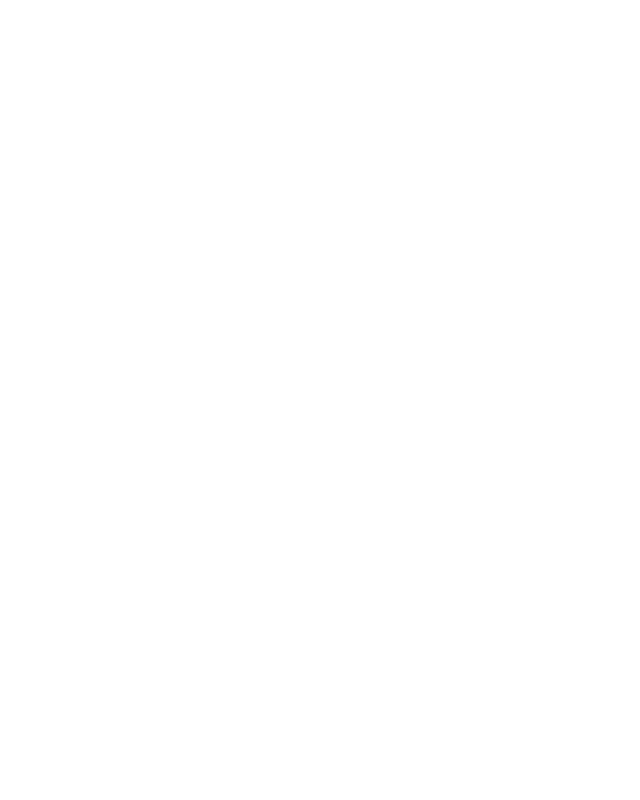
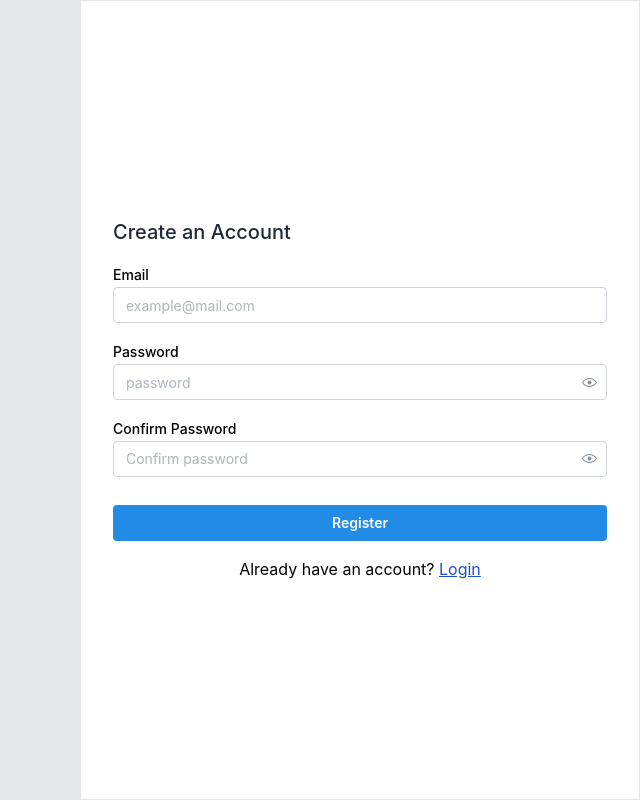
Before and after one commit to mmulyana/spk-frontend, a React (Vite) app: page /register in a window 1280 px wide. Before the commit this address had no page. Shown: the whole page, without its empty margins (640-1280 px from the left). Built offline with nearby package versions, Linux system fonts and the light colour scheme.

Commit message:
feat: update auth style

```diff
--- a/src/routes/auth/login/index.jsx
+++ b/src/routes/auth/login/index.jsx
@@ -1,5 +1,15 @@
-import { Button, Card, PasswordInput, TextInput } from '@mantine/core'
+import {
+  Button,
+  Card,
+  Center,
+  Container,
+  Flex,
+  Group,
+  PasswordInput,
+  TextInput,
+} from '@mantine/core'
 import { useForm } from '@mantine/form'
+import { Link, useNavigate } from 'react-router-dom'
 
 export default function Login() {
   const form = useForm({
@@ -10,14 +20,26 @@ export default function Login() {
     },
   })
 
+  const navigate = useNavigate()
+
   const submit = (data) => {
     console.log(data)
+
+    navigate('/dashboard')
   }
 
   return (
-    <div>
-      <Card>
-        <form onSubmit={form.onSubmit(submit)}>
+    <>
+      <div className='w-[calc(100%-560px)] h-screen bg-gray-200 hidden md:block'></div>
+      <Container
+        className='relative md:fixed top-0 right-0 bg-white border h-screen md:h-full w-full md:w-[560px] '
+        px='32px'
+      >
+        <Flex justify='center' h='100%' direction='column' align='start'>
+          <h1 className='text-xl mb-4 font-medium text-gray-800'>Login</h1>
+
+          <form onSubmit={form.onSubmit(submit)} className='w-full'>
+            <Flex direction='column' gap='16px'>
               <TextInput
                 label='Email'
                 placeholder='example@mail.com'
@@ -30,9 +52,21 @@ export default function Login() {
                 key={form.key('password')}
                 {...form.getInputProps('password')}
               />
-          <Button type='submit' mt={20} fullWidth>Login</Button>
+              <Button type='submit' mt={20} fullWidth>
+                Login
+              </Button>
+            </Flex>
           </form>
-      </Card>
-    </div>
+          <Center w='100%' mt='16px'>
+            <p>
+              Dont have an account?{' '}
+              <Link to='/register' className='text-blue-700 underline'>
+                Register here
+              </Link>
+            </p>
+          </Center>
+        </Flex>
+      </Container>
+    </>
   )
 }
--- a/src/routes/auth/register/index.jsx
+++ b/src/routes/auth/register/index.jsx
@@ -0,0 +1,79 @@
+import {
+  Button,
+  Center,
+  Container,
+  Flex,
+  PasswordInput,
+  TextInput,
+} from '@mantine/core'
+import { useForm } from '@mantine/form'
+import { Link } from 'react-router-dom'
+
+export default function Register() {
+  const form = useForm({
+    mode: 'uncontrolled',
+    initialValues: {
+      email: '',
+      password: '',
+      confirmPassword: '',
+    },
+
+    validate: {
+      email: (value) => (/^\S+@\S+$/.test(value) ? null : 'Invalid email'),
+      password: (value) => value.length >= 8 ? null : 'Password must 8 character',
+      confirmPassword: (value, values) =>
+        value !== values.password ? 'Passwords did not match' : null,
+    },
+  })
+
+  const submit = (data) => {
+    console.log(data)
+  }
+
+  return (
+    <>
+      <div className='w-[calc(100%-560px)] h-screen bg-gray-200 hidden md:block'></div>
+      <Container
+        className='relative md:fixed top-0 right-0 bg-white border h-screen md:h-full w-full md:w-[560px]'
+        px='32px'
+      >
+        <Flex justify='center' h='100%' direction='column' align='start'>
+          <h1 className='text-xl mb-4 font-medium text-gray-800'>Create an Account</h1>
+          <form onSubmit={form.onSubmit(submit)} className='w-full'>
+            <Flex direction='column' gap='16px'>
+              <TextInput
+                label='Email'
+                placeholder='example@mail.com'
+                key={form.key('email')}
+                {...form.getInputProps('email')}
+              />
+              <PasswordInput
+                placeholder='password'
+                label='Password'
+                key={form.key('password')}
+                {...form.getInputProps('password')}
+              />
+              <PasswordInput
+                placeholder='Confirm password'
+                label='Confirm Password'
+                key={form.key('confirmPassword')}
+                {...form.getInputProps('confirmPassword')}
+              />
+              <Button type='submit' mt={12} fullWidth>
+                Register
+              </Button>
+            </Flex>
+          </form>
+          <Center w='100%' mt='16px'>
+            <p>
+              Already have an account?{' '}
+              <Link to='/login' className='text-blue-700 underline'>
+                Login
+              </Link>
+            </p>
+          </Center>
+        </Flex>
+      </Container>
+    </>
+  )
+}
--- a/src/routes/index.jsx
+++ b/src/routes/index.jsx
@@ -1,11 +1,38 @@
 import { BrowserRouter, Route, Routes } from 'react-router-dom'
-import Login from './auth/login'
+import { Suspense, lazy } from 'react'
+import LoaderScreen from '../components/loader'
+const Login = lazy(() => import('./auth/login'))
+const Register = lazy(() => import('./auth/register'))
+
+const useRoutes = () => [
+  {
+    path: '/',
+    component: <Login />,
+  },
+  {
+    path: '/login',
+    component: <Login />,
+  },
+  {
+    path: '/register',
+    component: <Register />,
+  },
+]
 
 export default function Routers() {
+  const data = useRoutes()
   return (
     <BrowserRouter>
       <Routes>
-        <Route path='/' element={<Login />} />
+        {data.map((route, index) => (
+          <Route
+            key={index}
+            path={route.path}
+            element={
+              <Suspense fallback={<LoaderScreen />}>{route.component}</Suspense>
+            }
+          />
+        ))}
       </Routes>
     </BrowserRouter>
   )
```
Also changed, not shown: src/routes/auth/routes.jsx (deleted), src/routes/dashboard/index.jsx (added), src/routes/dashboard/routes.jsx (deleted). Lines whose indentation alone changed are shown as unchanged.
